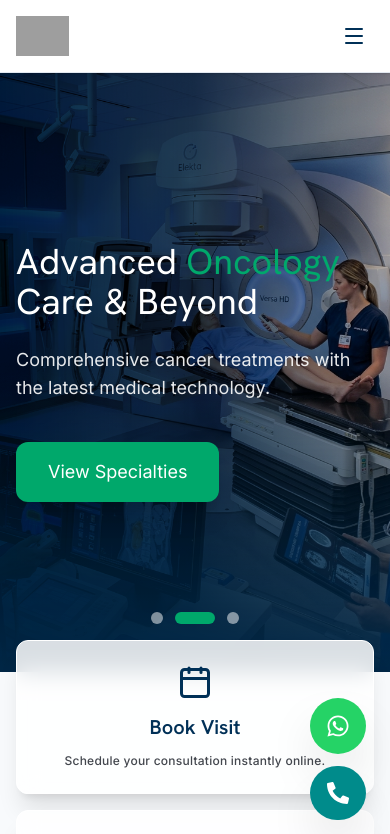
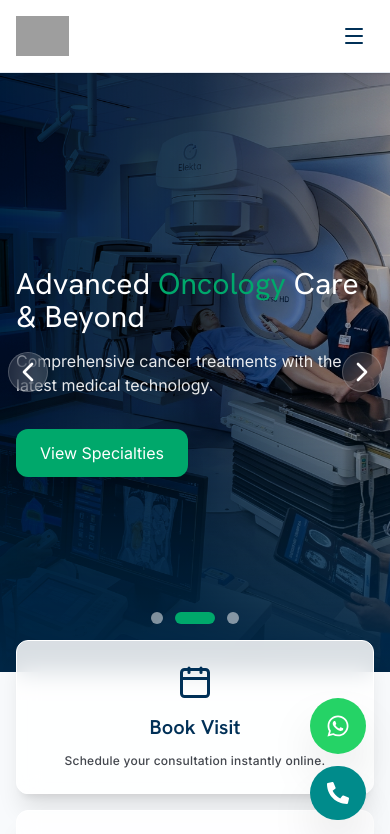
Before and after one commit to ksdnfaiw/supraja-hospitals, a Next.js app: page / in a window 390 px wide. Shown: the top 834 px of the page. Built offline with nearby package versions, Linux system fonts and the light colour scheme; grey boxes are pictures that could not be loaded.

Commit message:
fix: improve HeroCarousel mobile responsiveness

```diff
--- a/src/components/HeroCarousel.tsx
+++ b/src/components/HeroCarousel.tsx
@@ -71,7 +71,7 @@ export default function HeroCarousel() {
             <div className="max-w-container-max mx-auto px-4 md:px-gutter w-full relative z-20">
               <div className="max-w-3xl transform transition-all duration-1000 delay-300 translate-y-0 opacity-100">
                 <div className={`transition-all duration-1000 ${index === currentSlide ? 'translate-y-0 opacity-100' : 'translate-y-8 opacity-0'}`}>
-                  <h1 className="font-display-lg text-4xl md:text-5xl lg:text-7xl text-white mb-6 leading-[1.1] drop-shadow-xl">
+                  <h1 className="font-display-lg text-3xl sm:text-4xl md:text-5xl lg:text-7xl text-white mb-4 md:mb-6 leading-[1.1] drop-shadow-xl">
                     {slide.title.split(' ').map((word, i) =>
                       // Highlight specific words based on slide
                       (slide.id === 1 && word === "Infrastructure") ||
@@ -81,12 +81,12 @@ export default function HeroCarousel() {
                         : <span key={i}>{word} </span>
                     )}
                   </h1>
-                  <p className="font-body-lg text-lg md:text-xl lg:text-2xl text-white/90 mb-10 max-w-2xl drop-shadow-md">
+                  <p className="font-body-lg text-base sm:text-lg md:text-xl lg:text-2xl text-white/90 mb-8 md:mb-10 max-w-2xl drop-shadow-md">
                     {slide.subtitle}
                   </p>
                   <Link
                     href={slide.ctaLink}
-                    className="inline-flex items-center justify-center bg-healing-emerald text-white px-8 py-4 rounded-xl font-label-lg text-lg shadow-xl hover:bg-white hover:text-clinical-blue transition-all duration-300 hover:-translate-y-1"
+                    className="inline-flex items-center justify-center bg-healing-emerald text-white px-6 py-3 md:px-8 md:py-4 rounded-xl font-label-lg text-base md:text-lg shadow-xl hover:bg-white hover:text-clinical-blue transition-all duration-300 hover:-translate-y-1"
                   >
                     {slide.ctaText}
                   </Link>
@@ -100,14 +100,14 @@ export default function HeroCarousel() {
       {/* Navigation Arrows */}
       <button
         onClick={prevSlide}
-        className="absolute left-4 md:left-8 top-1/2 -translate-y-1/2 z-30 w-12 h-12 md:w-14 md:h-14 bg-white/10 hover:bg-white/20 backdrop-blur-md rounded-full flex items-center justify-center text-white opacity-0 group-hover:opacity-100 transition-all duration-300 border border-white/20 hover:scale-110"
+        className="absolute left-2 sm:left-4 md:left-8 top-1/2 -translate-y-1/2 z-30 w-10 h-10 sm:w-12 sm:h-12 md:w-14 md:h-14 bg-white/10 hover:bg-white/20 backdrop-blur-md rounded-full flex items-center justify-center text-white opacity-100 md:opacity-0 group-hover:opacity-100 transition-all duration-300 border border-white/20 hover:scale-110"
         aria-label="Previous slide"
       >
         <ChevronLeft size={32} />
       </button>
       <button
         onClick={nextSlide}
-        className="absolute right-4 md:right-8 top-1/2 -translate-y-1/2 z-30 w-12 h-12 md:w-14 md:h-14 bg-white/10 hover:bg-white/20 backdrop-blur-md rounded-full flex items-center justify-center text-white opacity-0 group-hover:opacity-100 transition-all duration-300 border border-white/20 hover:scale-110"
+        className="absolute right-2 sm:right-4 md:right-8 top-1/2 -translate-y-1/2 z-30 w-10 h-10 sm:w-12 sm:h-12 md:w-14 md:h-14 bg-white/10 hover:bg-white/20 backdrop-blur-md rounded-full flex items-center justify-center text-white opacity-100 md:opacity-0 group-hover:opacity-100 transition-all duration-300 border border-white/20 hover:scale-110"
         aria-label="Next slide"
       >
         <ChevronRight size={32} />
```
